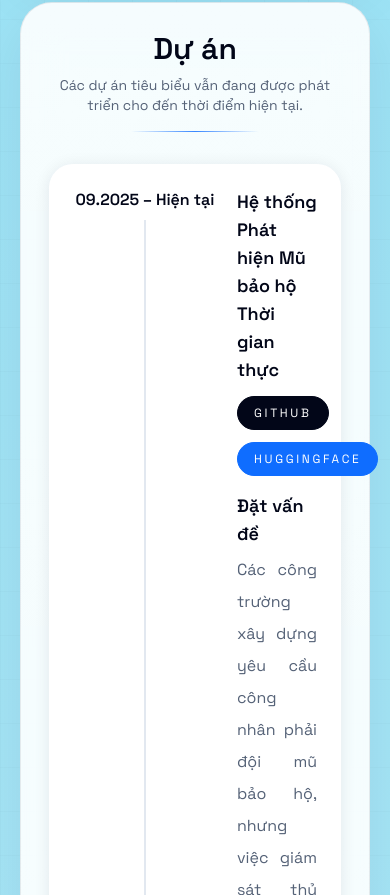
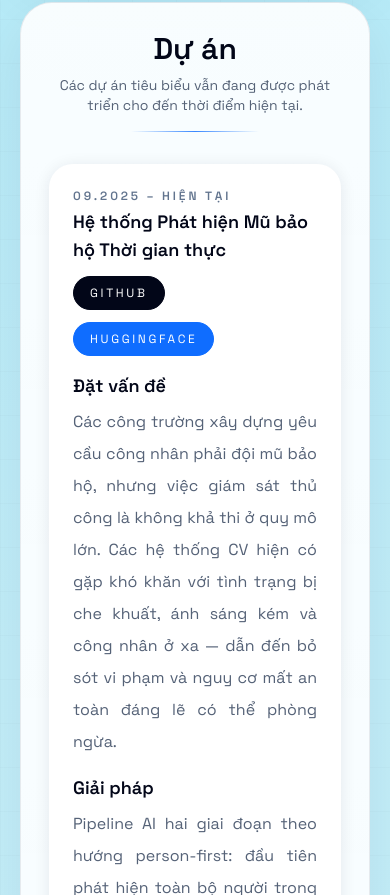
Before and after one commit to khoithetran/Khoi-Tran-Portfolio, a Next.js app: page / in a window 390 px wide. Shown: the part 3809-4704 px from the top of the page. Built offline with nearby package versions, Linux system fonts and the light colour scheme.

Commit message:
fix: responsive timeline and demo images for ProjectsSection

```diff
--- a/components/sections/ProjectsSection.tsx
+++ b/components/sections/ProjectsSection.tsx
@@ -34,16 +34,19 @@ export function ProjectsSection({ content }: ProjectsSectionProps) {
             return (
               <article
                 key={card.title}
-                className={`rounded-[1.5rem] bg-white p-6 shadow-[0_2px_16px_rgba(15,23,42,0.09)] flex gap-5 ${isDateRight ? "flex-row-reverse" : "flex-row"}`}
+                className={`rounded-[1.5rem] bg-white p-6 shadow-[0_2px_16px_rgba(15,23,42,0.09)] flex flex-col gap-4 sm:gap-5 ${isDateRight ? "sm:flex-row-reverse" : "sm:flex-row"}`}
               >
                 {/* Timeline column */}
-                <div className="flex w-36 shrink-0 flex-col items-center">
+                <div className="hidden sm:flex w-36 shrink-0 flex-col items-center">
                   <span className="font-[var(--font-mono)] text-base font-semibold text-slate-950 whitespace-nowrap">{card.period}</span>
                   <div className="mt-2 min-h-[2rem] w-0.5 flex-1 bg-slate-200" />
                 </div>
 
                 {/* Content column */}
                 <div className="min-w-0 flex-1">
+                  <p className="sm:hidden font-[var(--font-mono)] text-xs font-semibold uppercase tracking-[0.24em] text-slate-500 mb-1">
+                    {card.period}
+                  </p>
                   <div className="mb-4 flex flex-wrap items-center gap-3">
                     <h3 className="text-lg font-semibold text-slate-950">{card.title}</h3>
                     {card.href && (
@@ -113,11 +116,11 @@ export function ProjectsSection({ content }: ProjectsSectionProps) {
                     </p>
                     {card.demoCaption && (
                       <>
-                        <div className="grid grid-cols-2 gap-3">
-                          <div className="relative overflow-hidden rounded-[1rem] border border-[var(--line)]" style={{ height: "271.94px" }}>
+                        <div className="grid grid-cols-1 sm:grid-cols-2 gap-3">
+                          <div className="relative overflow-hidden rounded-[1rem] border border-[var(--line)] aspect-[4/3]">
                             <Image src={demo1} alt="Demo detection result 1" fill className="object-cover object-top" />
                           </div>
-                          <div className="relative overflow-hidden rounded-[1rem] border border-[var(--line)]" style={{ height: "271.94px" }}>
+                          <div className="relative overflow-hidden rounded-[1rem] border border-[var(--line)] aspect-[4/3]">
                             <Image src={demo2} alt="Demo detection result 2" fill className="object-cover object-top" />
                           </div>
                         </div>
```
